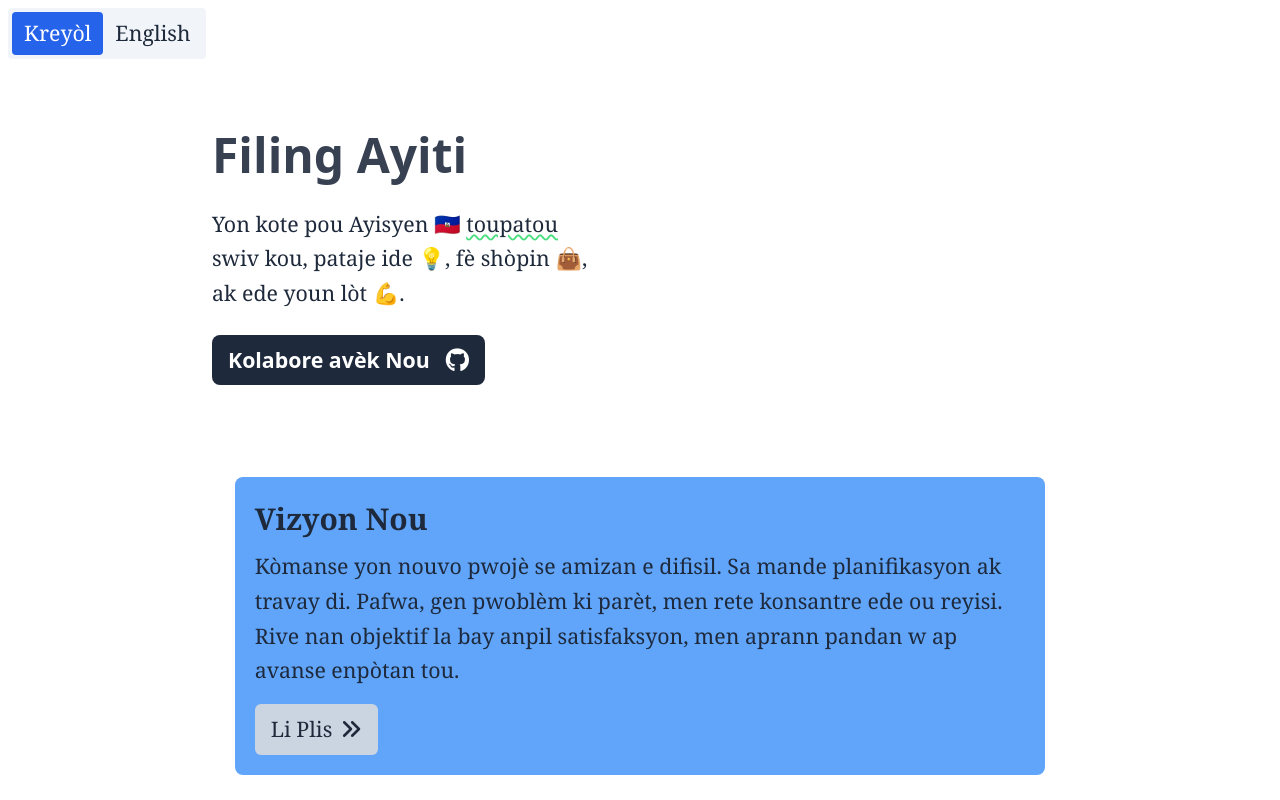
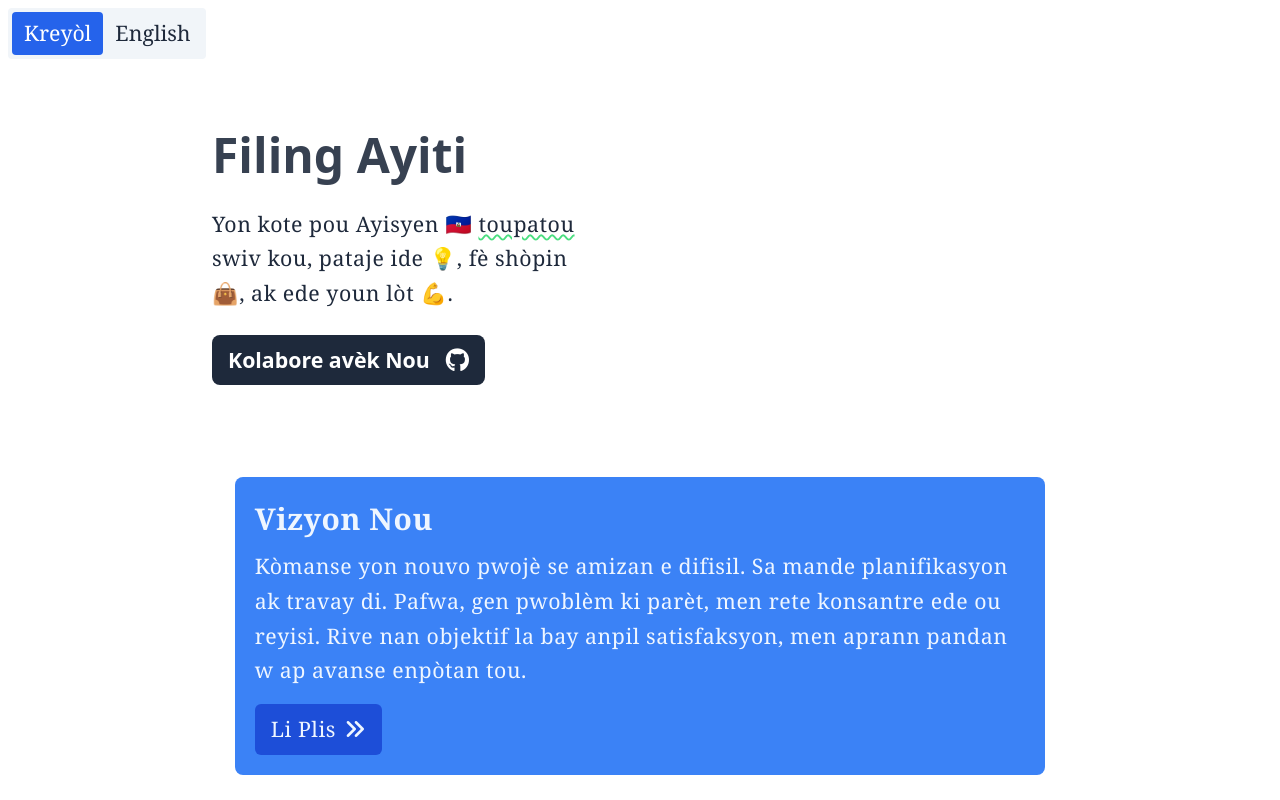
Before and after one commit to wfleu445/feeling-haiti-project, a SvelteKit app in the folder landing-page/: page / in a window 1280 px wide. Built offline with nearby package versions, Linux system fonts and the light colour scheme.

Commit message:
feat: Fix colors

```diff
--- a/landing-page/src/routes/+page.svelte
+++ b/landing-page/src/routes/+page.svelte
@@ -96,7 +96,7 @@
 			<div
 				class="flex items-center md:col-start-1 md:col-end-1 md:row-start-2 md:row-end-2 md:px-10"
 			>
-				<p class="max-w-96 pt-3">
+				<p class="max-w-96 pt-3 tracking-wide">
 					{@html homePageTranslations.hero[selectedLanguage]}
 				</p>
 			</div>
@@ -110,7 +110,7 @@
 	<!--Proposal-->
 	<div class="flex w-full justify-center px-3 pb-10 pt-3">
 		<div
-			class="w-restricted flex justify-center rounded-lg bg-blue-400 p-5 [&_.header]:pb-3 [&_.header]:pt-1 [&_.header]:text-3xl [&_.header]:font-semibold [&_.long-description]:pt-4 [&_button]:mt-4 [&_button]:w-fit [&_button]:rounded-md [&_button]:bg-slate-300 [&_button]:px-4 [&_button]:py-2"
+			class="w-restricted flex justify-center rounded-lg bg-blue-500 p-5 tracking-wide text-blue-50 [&_.header]:pb-3 [&_.header]:pt-1 [&_.header]:text-3xl [&_.header]:font-semibold [&_.long-description]:flex [&_.long-description]:gap-4 [&_.long-description]:pt-4 [&_.long-description]:leading-normal [&_button]:mt-4 [&_button]:w-fit [&_button]:rounded-md [&_button]:bg-blue-700 [&_button]:px-4 [&_button]:py-2"
 		>
 			{@render expandingSection(
 				'intro',
@@ -121,9 +121,9 @@
 		</div>
 	</div>
 	<!--Features Lookout-->
-	<div class="flex w-full justify-center bg-red-400 py-10">
+	<div class="flex w-full justify-center bg-red-500 py-10 tracking-wide text-red-50">
 		<div
-			class="w-restricted p-5 [&_.header]:pb-3 [&_.header]:pt-1 [&_.header]:text-3xl [&_.header]:font-semibold [&_.long-description]:pt-4 [&_button]:mt-4 [&_button]:w-fit [&_button]:rounded-md [&_button]:bg-slate-300 [&_button]:px-4 [&_button]:py-2"
+			class="w-restricted p-5 [&_.header]:pb-3 [&_.header]:pt-1 [&_.header]:text-3xl [&_.header]:font-semibold [&_.long-description]:pt-4 [&_button]:mt-4 [&_button]:w-fit [&_button]:rounded-md [&_button]:bg-red-700 [&_button]:px-4 [&_button]:py-2"
 		>
 			{@render expandingSection(
 				'features',
```
